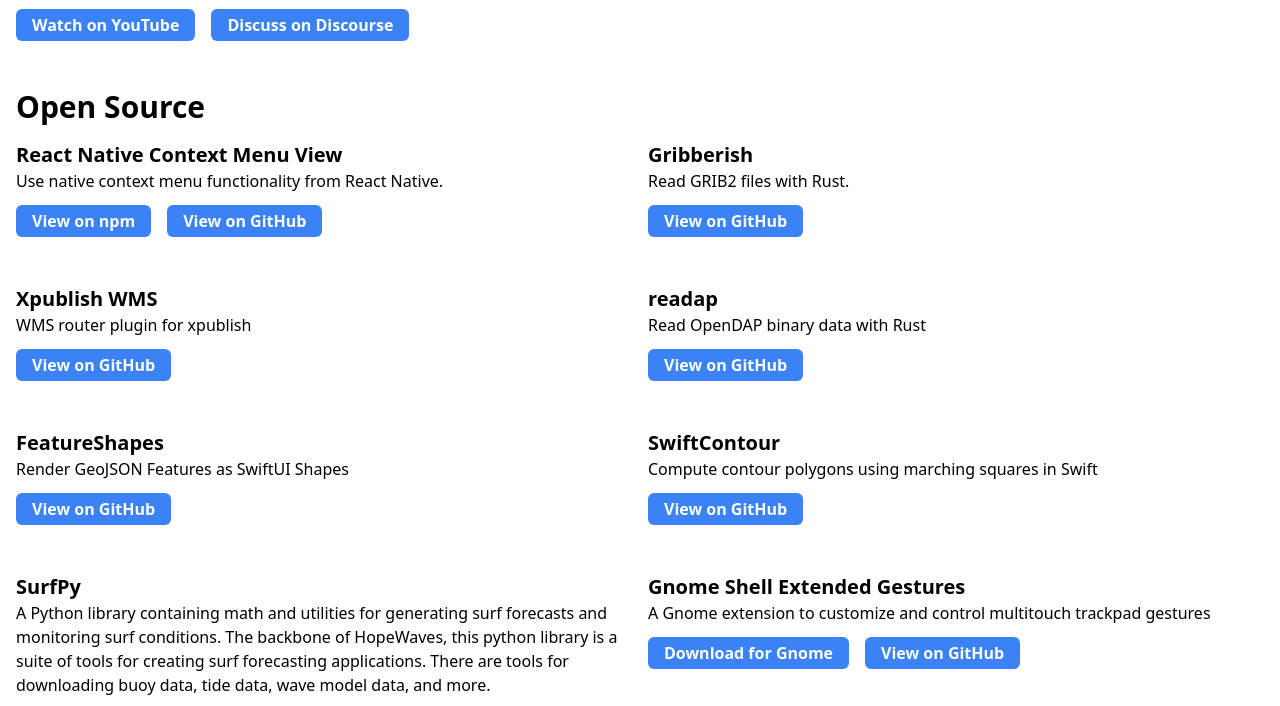
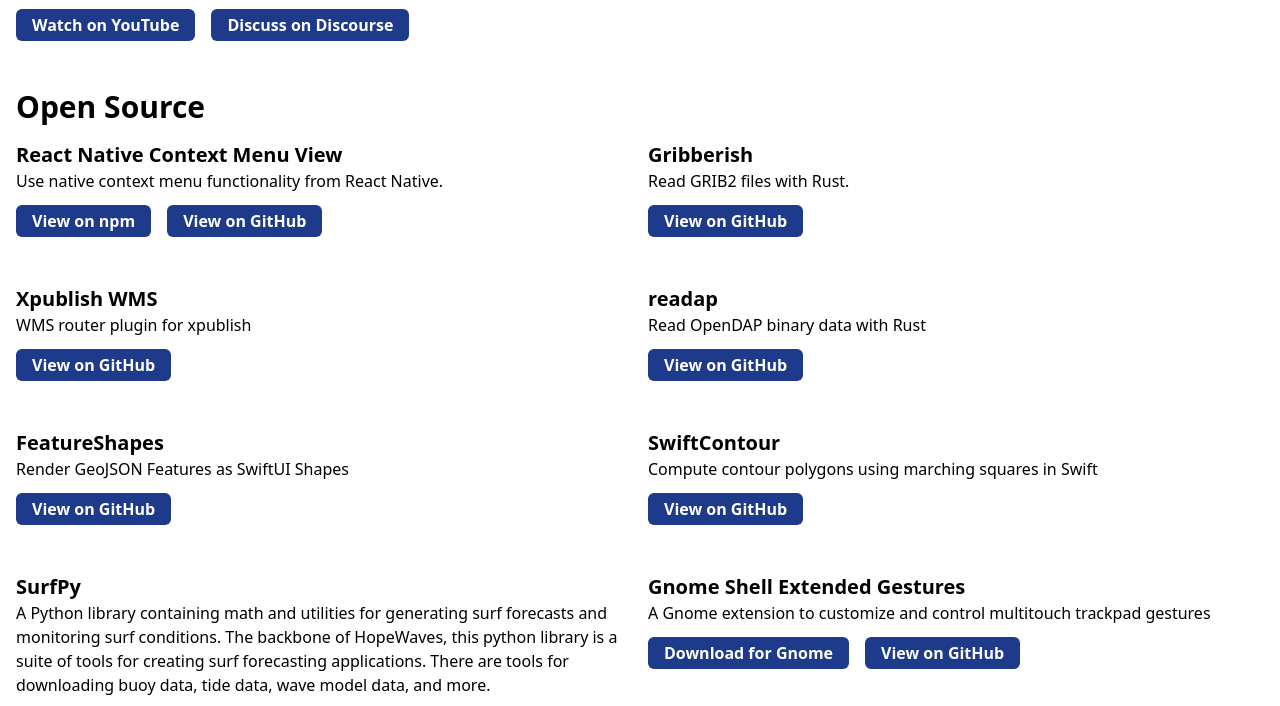
Before and after one commit to mpiannucci/matthewiannucci, an Astro site: page / in a window 1280 px wide. Shown: the part 731-1437 px from the top of the page. Built offline with nearby package versions, Linux system fonts and the light colour scheme; Astro itself is replaced by a stand-in of ours.

Commit message:
More styling updates

```diff
--- a/src/components/TextLink.astro
+++ b/src/components/TextLink.astro
@@ -1,4 +1,4 @@
 ---
 const {target, title} = Astro.props;
 ---
-<a class="bg-blue-500 hover:bg-blue-700 text-white font-bold py-1 px-4 rounded-md" href={target}>{title}</a>
+<a class="bg-blue-900 hover:bg-blue-600 text-white font-bold py-1 px-4 rounded-md" href={target}>{title}</a>
```
